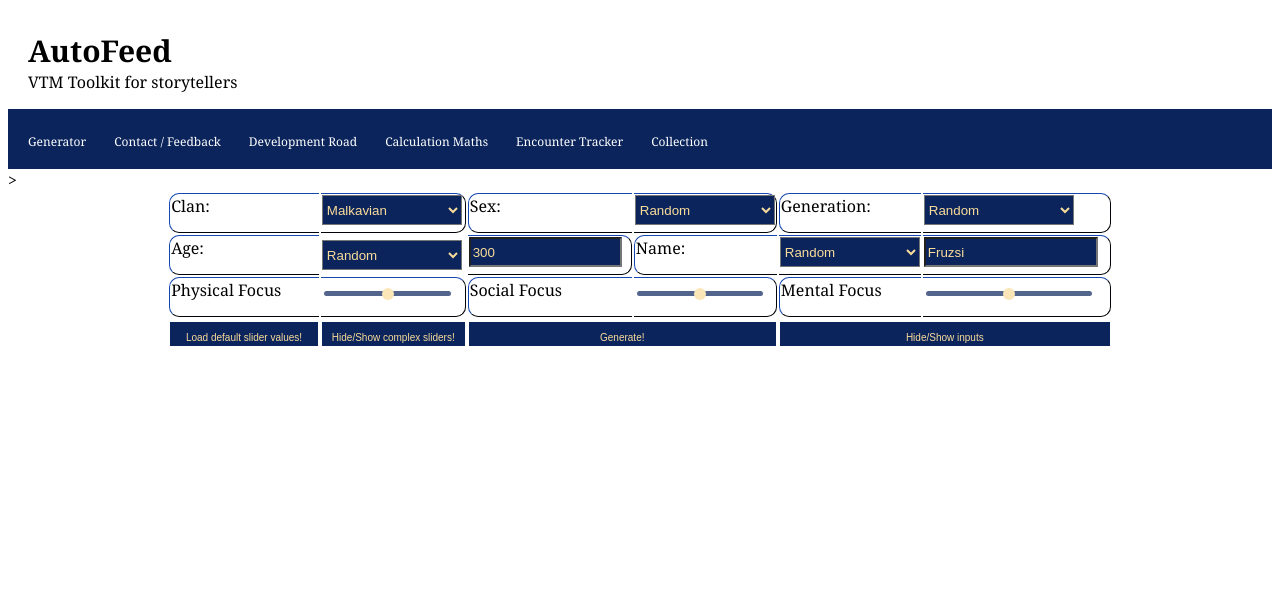
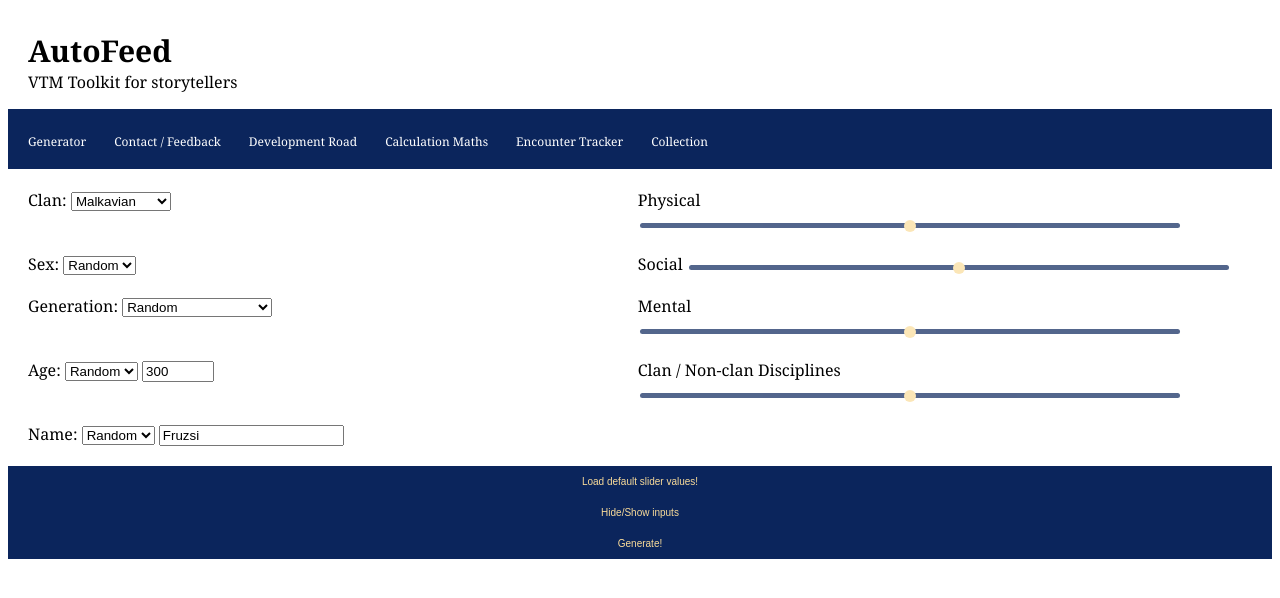
Before and after one commit to BodoBence/RandomVampireGenerator, a Flask app: page / in a window 1280 px wide. Shown: the top 598 px of the page. Run offline with Flask 2, Linux system fonts and the light colour scheme.

Commit message:
inputs redesign base - grid and div based

```diff
--- a/flaskr/static/stylesheets/default_style.css
+++ b/flaskr/static/stylesheets/default_style.css
@@ -68,105 +68,21 @@ li a:hover {
 
 /* Generator Inputs */
 
-.cell_left {
-    height: 30px;
-    vertical-align: top;
-    font-weight: normal;
-    text-align: left;
-    hyphens: auto;
-    display: table-cell;
-    border-style: outset;
-    border-width: 1px;
-    border-color: var(--bg);
-    border-radius: var(--corner_angle);
-    border-right-width: 0px;
-    border-top-right-radius: 0%;
-    border-bottom-right-radius: 0%;
+.input_container_id {
+    display: grid;
+    grid-column-gap: 20px;
+    grid-row-gap: 20px;
+    grid-template-columns: auto auto;
+    padding: 10px;
+    margin: 10px;
 }
 
-.cell_right {
-    vertical-align: top;
-    font-weight: normal;
-    text-align: left;
-    hyphens: auto;
-    display: table-cell;
-    border-style: outset;
-    border-width: 1px;
-    border-color: var(--bg);
-    border-radius: var(--corner_angle);
-    border-left-width: 0px;
-    border-top-left-radius: 0%;
-    border-bottom-left-radius: 0%;
+.div_input_dropdown, .div_input_type_in, .div_input_slider  {
+    max-width: 600px;
 }
 
-.cell_middle {
-    vertical-align: top;
-    font-weight: normal;
-    text-align: left;
-    hyphens: auto;
-    display: table-cell;
-    border-style: outset;
-    border-width: 1px;
-    border-color: var(--bg);
-    border-left-width: 0px;
-    border-right-width: 0px;
-
-}
-
-.cell_button {
-    vertical-align: top;
-    font-weight: normal;
-    text-align: left;
-    hyphens: auto;
-    display: table-cell;
-    border-style: none;
-}
-
-.my_row {
-    border-style: solid;
-    border-width: 2px;
-    border-color: lightcoral;
-    display: inherit;
-}
-
-.inputs_section td {
-    display: inline-block;
-    border-color: var(--grey);
-    border-style: solid;
-    border-width: 2px;
-}
-
-.selection_container {
-    display: inline-block;
-    border-color: var(--grey);
-    border-style: solid;
-    border-width: 2px;
-}
-
-select {
-    background-color: var(--bg);
-    width: 140px;
-    height: 30px;
-    color: var(--fg);
-}
-
-select:hover{
-    background-color: var(--fg);
-    color: var(--white);
-    border: var(--fg);
-    cursor: pointer;
-}
-
-input {
-    width: 90%;
-    height: 24px;
-    background-color: var(--bg);
-    color: var(--fg);
-}
-
-.something {
-    padding: 30px;
-    background-color: var(--bg);
+.div_input_dropdown label, .div_input_type_in label, .div_input_slider label {
+    min-width: 300px;
 }
 
 .changable_visibility {
--- a/flaskr/static/website_functions.js
+++ b/flaskr/static/website_functions.js
@@ -5,19 +5,8 @@ let root_url = location.pathname;
 // Functinoality spereation for the different pages
 
 if (root_url == "/" || current_location === "result"){
-    let button_complex_sliders = document.getElementById("button_complex_sliders_visibility");
     let button_input_container = document.getElementById("button_input_contianer_visibility");
-    // console.log(button_complex_sliders);
     // console.log(button_input_container);
-
-    button_complex_sliders.addEventListener("click", e => {
-        console.log("inside the complex sliders event listener");
-        // console.log(button_complex_sliders);
-        var reference = button_complex_sliders.getAttribute("data-toggle-reference")
-        // console.log(reference);
-        toggle_visibility(document.getElementById(reference))
-        e.stopPropagation()
-    });
 
     button_input_container.addEventListener("click", e => {
         console.log("inside the input container event listener")
--- a/flaskr/templates/generated_character.html
+++ b/flaskr/templates/generated_character.html
@@ -1,4 +1,5 @@
 <!doctype html>
+<table class="table_character">
 <tbody class="generated_character">
     <tr>
         <th colspan="6"> Basic Information </th>
@@ -229,3 +230,4 @@
             </dh>
         </tr>
 </tbody>
+</table>
--- a/flaskr/templates/generator_inputs.html
+++ b/flaskr/templates/generator_inputs.html
@@ -1,16 +1,9 @@
-<!doctype html>
-<html>
-    <tbody class="inputs_section">
 <form action = "/result" method='POST'>
-            <tbody class="changable_visibility" id="input_container_id">
-            <tr style="height:40px">
-                <td class="cell_left">
-                    Clan:
-                </td>
-                <td class="cell_right">
-                    <div class="custom-select">
-                        <select class="dropdown_selectors" list="clans" name="manual_clan">
-                            <datalist id="clans">
+    <div class="input_container_id">
+
+        <div class="div_input_dropdown">
+            <label for="selection_clan">Clan:</label>
+            <select class="dropdown_selectors" list="clans" name="manual_clan" id="selection_clan">
                 <option value='Random' {% if field_conditions['manual_clan_condition']==False %} selected="selected" {% endif %}> Random </option>
                 <option value='Banu_Haqim' {% if field_conditions['manual_clan_condition']==True and field_values['manual_clan'] == 'Banu_Haqim' %} selected="selected" {% endif %}> Banu_Haqim </option>
                 <option value='Brujah' {% if field_conditions['manual_clan_condition']==True and field_values['manual_clan']=='Brujah' %} selected="selected" {% endif %}> Brujah </option>
@@ -25,29 +18,45 @@
                 <option value='Tzimische' {% if field_conditions['manual_clan_condition']==True and field_values['manual_clan']=='Tzimische' %} selected="selected" {% endif %}> Tzimische </option>
                 <option value='Ventrue' {% if field_conditions['manual_clan_condition']==True and field_values['manual_clan']=='Ventrue' %} selected="selected" {% endif %}> Ventrue </option>
                 <option value='Hecata' {% if field_conditions['manual_clan_condition']==True and field_values['manual_clan']=='Hecata' %} selected="selected" {% endif %}> Hecata </option>
-                            </datalist>
+            </select>
         </div>
-                </td>
-                <td class="cell_left">
-                    Sex:
-                </td>
-                <td class="cell_right">
-                    <div class="custom-select">
-                        <select list="sexes" name="manual_sex">
-                            <datalist id="sexes">
+
+        <div class="div_input_slider">
+            <label for="slider_physical">Physical</label>
+            <input
+                id="slider_physical"
+                class="slider"
+                type="range"
+                name="simplified_physical"
+                min="0"
+                max="100"
+                value="50">
+        </div>
+
+        <div class="div_input_dropdown">
+            <label for="selection_sex">Sex:</label>
+            <select list="sexes" name="manual_sex" id="selection_sex">
                 <option value="Random" {% if field_conditions['manual_sex_condition']==False %} selected="selected" {% endif %}> Random </option>
                 <option value="Female" {% if field_conditions['manual_sex_condition']==True and field_values['manual_sex']=='Female' %} selected="selected" {% endif %}> Female </option>
                 <option value="Male" {% if field_conditions['manual_sex_condition']==True and field_values['manual_sex']=='Male' %} selected="selected" {% endif %}> Male </option>
-                            </datalist>
+            </select>
         </div>
 
-                </td>
-                <td class="cell_left"> Generation:
-                </td>
-                <td class="cell_right">
-                    <div class="custom-select">
-                        <select list="gens" name="manual_generation" style="width: 150px;">
-                            <datalist id="gens">
+        <div class="div_input_slider">
+            <label for="slider_social">Social</label>
+            <input
+                id="slider_social"
+                class="slider"
+                type="range"
+                name="simplified_social"
+                min="0"
+                max="100"
+                value="50">
+        </div>
+
+        <div class="div_input_dropdown">
+            <label for="selection_generation">Generation:</label>
+            <select list="gens" name="manual_generation" style="width: 150px;" id="selection_generation">
                 <option value='Random' {% if field_conditions['manual_generation_condition']==False %} selected="selected" {% endif %}> Random </option>
                 <option value='1'{% if field_conditions['manual_generation_condition']==True and field_values['manual_generation']==1 %} selected="selected" {% endif %}> 1 </option>
                 <option value='2'{% if field_conditions['manual_generation_condition']==True and field_values['manual_generation']==2 %} selected="selected" {% endif %}> 2 </option>
@@ -65,134 +74,67 @@
                 <option value='14'{% if field_conditions['manual_generation_condition']==True and field_values['manual_generation']==14 %} selected="selected" {% endif %}> 14 </option>
                 <option value='15'{% if field_conditions['manual_generation_condition']==True and field_values['manual_generation']==15 %} selected="selected" {% endif %}> 15 </option>
                 <option value='16'{% if field_conditions['manual_generation_condition']==True and field_values['manual_generation']==16 %} selected="selected" {% endif %}> 16 </option>
-                            </datalist>
+            </select>
         </div>
-                </td>
-            </tr>
-            <tr style="height:40px">
-                <td class="cell_left">
-                    Age:
-                </td>
-                <td class="    border-radius: var(--corner_angle);">
-                    <select list="ages" name="manual_age_selection">
-                        <datalist id="ages">
-                            <option value="Random" {% if field_conditions['manual_age_condition']==False %} selected="selected" {% endif %}> Random </option>
-                            <option value="Manual" {% if field_conditions['manual_age_condition']==True %} selected="selected" {% endif %}> Manual </option>
-                        </datalist>
-                </td>
-                <td class="cell_right">
-                    <input type="number"
-                            min=1
-                            max=5000
-                            name="manual_age"
-                            value={{ field_values['manual_age'] }}>
-                </td>
-                <td class="cell_left">
-                    Name:
-                </td>
-                <td class="cell_middle">
-                    <select list="names" name="manual_name_selection">
-                        <datalist id="names">
-                            <option value="Random" {% if field_conditions['manual_name_condition']==False %} selected="selected" {% endif %}> Random </option>
-                            <option value="Manual" {% if field_conditions['manual_name_condition']==True %} selected="selected" {% endif %}> Manual </option>
-                        </datalist>
-                </td>
-                <td class="cell_right">
-                    <input type="text"
-                            name="manual_name"
-                            value={{ field_values['manual_name'] }}>
-                </td>
-            </tr>
-            <tr class="slider_row">
-                <td class="cell_left"> Physical Focus </td>
-                <td class="cell_right">
-                    <input class="slider"
-                    type="range"
-                    name="simplified_physical"
-                    data-referenced-name-1="Physical_Attributes"
-                    data-referenced-name-2="Physical_Skills"
-                    min="0"
-                    max="100"
-                    value="50"
-                    onchange="drive_complex_ranges(this)">
-                </td>
-                <td class="cell_left"> Social Focus </td>
-                <td class="cell_right">
-                    <input class="slider"
-                    type="range"
-                    name="simplified_social"
-                    data-referenced-name-1="Social_Attributes"
-                    data-referenced-name-2="Social_Skills"
-                    min="0"
-                    max="100"
-                    value="50"
-                    onchange="drive_complex_ranges(this)">
-                </td>
-                <td class="cell_left"> Mental Focus </td>
-                <td class="cell_right">
+
+        <div class="div_input_slider">
+            <label for="slider_mental">Mental</label>
             <input
+                id="slider_mental"
                 class="slider"
                 type="range"
                 name="simplified_mental"
-                        data-referenced-name-1="Mental_Attributes"
-                        data-referenced-name-2="Mental_Skills"
                 min="0"
                 max="100"
-                        value="50"
-                        onchange="drive_complex_ranges(this)">
-                </td>
-            </tr>
-            <tbody class="changable_visibility" id="complex_sliders_id" style="visibility: collapse;">
-                    {% for key1, val1 in slider_structure.items() %}
-                <tr class="slider_row">
-                        {% for key2, val2 in val1.items() %}
-                        <td class="cell_left"> {{ key2 }}
-                        </td>
-                        <td class="cell_right"> <input
+                value="50">
+        </div>
+
+        <div class="div_input_type_in">
+            <label for="selection_age">Age:</label>
+            <select list="ages" name="manual_age_selection" id="selection_age">
+                <option value="Random" {% if field_conditions['manual_age_condition']==False %} selected="selected" {% endif %}> Random </option>
+                <option value="Manual" {% if field_conditions['manual_age_condition']==True %} selected="selected" {% endif %}> Manual </option>
+            </select>
+            <input type="number" min=1 max=3000 name="manual_age" value={{ field_values['manual_age'] }}>
+        </div>
+
+        <div class="div_input_slider">
+            <label for="slider_discipline">Clan / Non-clan Disciplines</label>
+            <input
+                id="slider_discipline"
                 class="slider"
                 type="range"
-                                name={{ key2 }}
+                name="simplified_discipline"
                 min="0"
                 max="100"
-                                value= {{ slider_values[key2] }}>
-                        </td>
-                        {% endfor %}
-                </tr>
-                    {% endfor %}
-            </tbody>
-            </tbody>>
-            <tr>
-                <td class="cell_button">
+                value="50">
+        </div>
+
+        <div class="div_input_type_in">
+            <label for="selection_name">Name:</label>
+            <select list="names" name="manual_name_selection" id="selection_name">
+                <option value="Random" {% if field_conditions['manual_name_condition']==False %} selected="selected" {% endif %}> Random </option>
+                <option value="Manual" {% if field_conditions['manual_name_condition']==True %} selected="selected" {% endif %}> Manual </option>
+            </select>
+            <input type="text" name="manual_name" value={{ field_values['manual_name'] }}>
+        </div>
+
+
+    </div>
+
     <input
         class="button_general"
         onclick="load_default_slider_values()"
         type="button"
         value="Load default slider values!">
-                </td>
-                <td class="cell_button">
-                    <input
-                        class="button_general"
-                        data-toggle-reference="complex_sliders_id"
-                        id="button_complex_sliders_visibility"
-                        type="button"
-                        value="Hide/Show complex sliders!">
-                </td>
-                <td colspan="2" class="cell_button">
-                    <input
-                        class="button_general"
-                        type="submit"
-                        value="Generate!">
-                </td>
-                <td colspan="2" class="cell_button">
     <input
         class="button_general"
         id="button_input_contianer_visibility"
         data-toggle-reference="input_container_id"
         type="button"
         value="Hide/Show inputs">
-                </td>
-            </tr>
-            </tbody>
+    <input
+        class="button_general"
+        type="submit"
+        value="Generate!">
 </form>
-    </tbody>
-</html>
--- a/flaskr/templates/home.html
+++ b/flaskr/templates/home.html
@@ -6,12 +6,10 @@
         {% include "navigation.html" %}
     </head>
     <body>
-        <table class="table_main" method="POST">
-            {% include "generator_inputs.html" %}
-            {% if have_generated_character %}
-                {% include "generated_character.html" %}
-            {% endif %}
-        </table>
+        {% include "generator_inputs.html" %}
+        {% if have_generated_character %}
+            {% include "generated_character.html" %}
+        {% endif %}
     </body>
     <script src={{ url_for('static', filename='website_functions.js') }}></script>
 </html>
```
Also changed, not shown: flaskr/templates/generator_inputs_backup.html (added, +197 -0 lines). Lines whose indentation alone changed are shown as unchanged.
